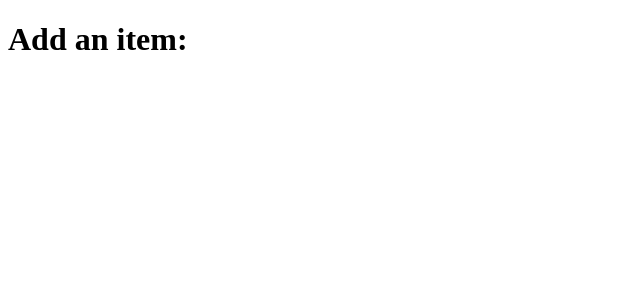
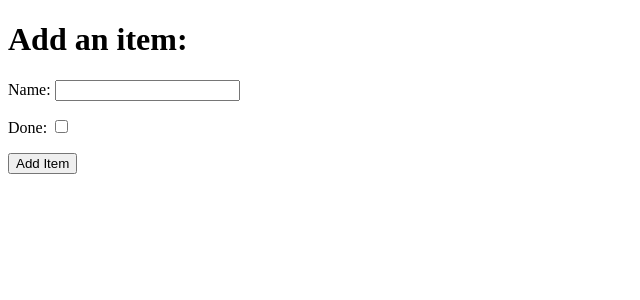
Before and after one commit to gabriel-alves-p/ci-fsf-hello-django, a Django app: page /add in a window 1280 px wide. Shown: the top 300 px of the page, without its empty margins (0-640 px from the left). Run offline with Django 3.2, Linux system fonts and the light colour scheme.

Commit message:
creating a new item part 1

```diff
--- a/todo/templates/todo/add_item.html
+++ b/todo/templates/todo/add_item.html
@@ -8,6 +8,24 @@
 </head>
 <body>
     <h1>Add an item:</h1>
-
+    <form action="add" method="POST">
+        <div>
+            <p>
+                <label for="id_name">Name: </label>
+                <input type="text" name="item_name" id="id_name">
+            </p>
+        </div>
+        <div>
+            <p>
+                <label for="id_done">Done: </label>
+                <input type="checkbox" name="done" id="id_done">
+            </p>
+        </div>
+        <div>
+            <p>
+                <button type="submit">Add Item</button>
+            </p>
+        </div>
+    </form>
 </body>
 </html>
```
